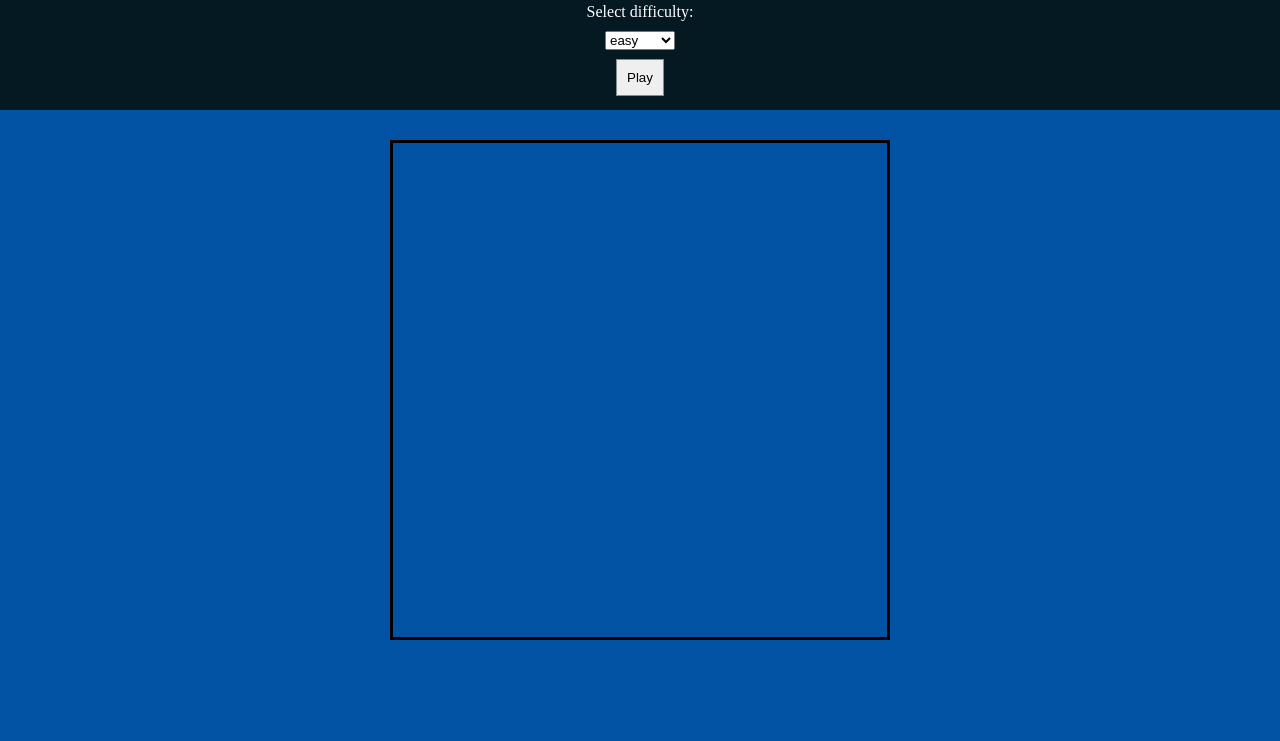
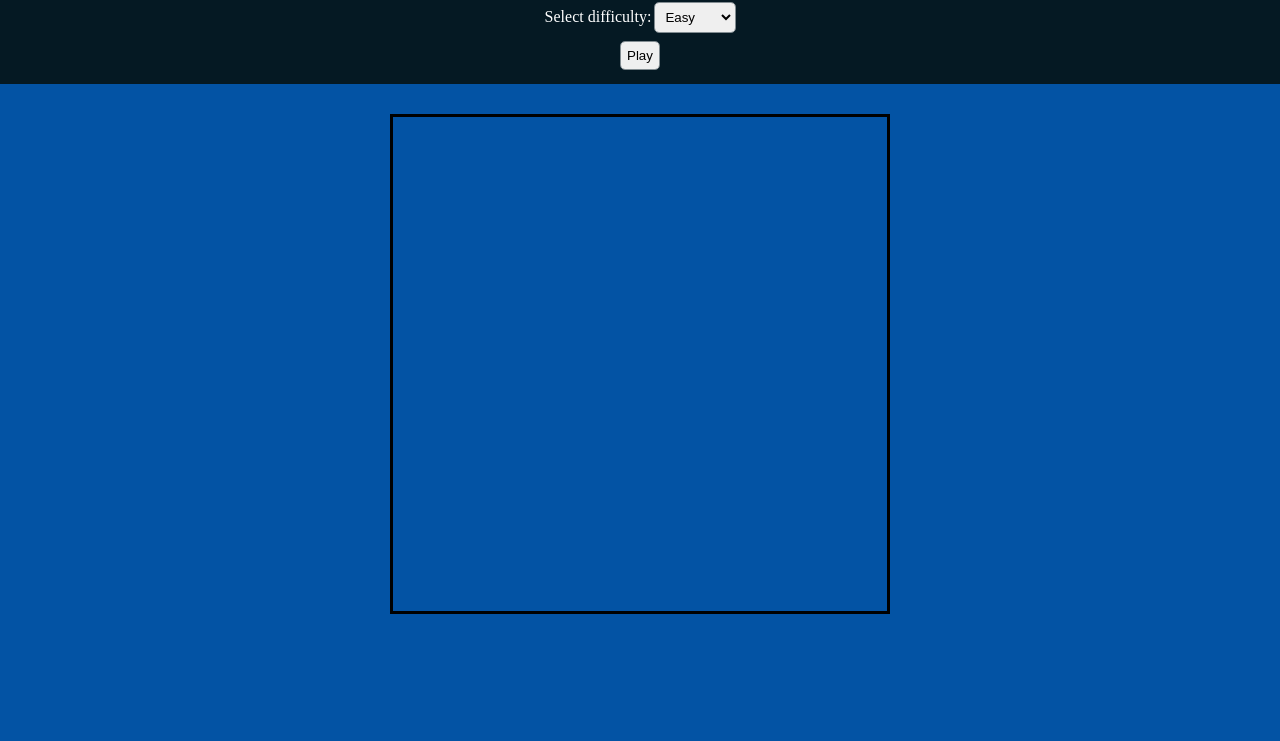
Before and after one commit to GiPisano/js-campominato-grid, a plain HTML site: page index.html in a window 1280 px wide. Shown: the part 59-800 px from the top of the page. Drawn offline with Linux system fonts and the light colour scheme.

Commit message:
add btn effect

```diff
--- a/css/style.css
+++ b/css/style.css
@@ -78,24 +78,26 @@ body{
     margin: 10px;
 }
 
-.btn-play{
-    padding: 10px;
-    border: 0 solid;
-  box-shadow: inset 0 0 20px rgba(255, 255, 255, 0);
-  outline: 1px solid;
-  outline-color: rgba(255, 255, 255, .5);
-  outline-offset: 0px;
-  text-shadow: none;
-  transition: all 1250ms cubic-bezier(0.19, 1, 0.22, 1);
+.btn-play {
+    border-radius: 4px;
+    padding: 5px;
+    border: 1px solid transparent;
+    box-shadow: inset 0 0 20px rgba(255, 255, 255, 0);
+    outline: 1px solid rgba(255, 255, 255, .5);
+    outline-offset: 0px;
+    text-shadow: none;
+    transition: all 1250ms cubic-bezier(0.19, 1, 0.22, 1);
 }
 
-.btn-play:hover{
-    border: 1px solid;
+.btn-play:hover {
+    border: 1px solid rgba(255, 255, 255, .5);
     box-shadow: inset 0 0 20px rgba(255, 255, 255, .5), 0 0 20px rgba(255, 255, 255, .2);
-    outline-color: rgba(255, 255, 255, 0);
-    outline-offset: 15px;
+    outline: 1px solid rgba(255, 255, 255, 0);
+    outline-offset: 0px;
     text-shadow: 1px 1px 2px #427388;
 }
+
+
 
 @media screen and (max-width: 540px) {
 
--- a/index.html
+++ b/index.html
@@ -23,13 +23,13 @@
         <h1>Griglia Campo Minato</h1>
 
         <div class="commands">
-            <label for="difficulty-select">Select difficulty:</label>
             <div class="selection-difficulty">
+                <label for="difficulty-select">Select difficulty:</label>
 
-                <select name="difficulty" id="difficulty-select">
-                    <option value="easy">easy</option>
-                    <option value="medium">medium</option>
-                    <option value="hard">hard</option>
+                <select name="difficulty" id="difficulty-select" class="btn-play">
+                    <option value="easy">Easy</option>
+                    <option value="medium">Medium</option>
+                    <option value="hard">Hard</option>
                 </select>
             </div>
             <button class="btn-play" id="play-btn">Play</button>
--- a/js/main.js
+++ b/js/main.js
@@ -9,7 +9,7 @@ let bombList = [];
 let gameOver = false;
 let score = 0;
 
-// scorro nelle opzioini della difficoltà
+// scorro nelle opzioni della difficoltà
 for (let i = 0; i < optionsDifficulty.length; i++) {
   let difficultyOption = optionsDifficulty[i];
 
```
